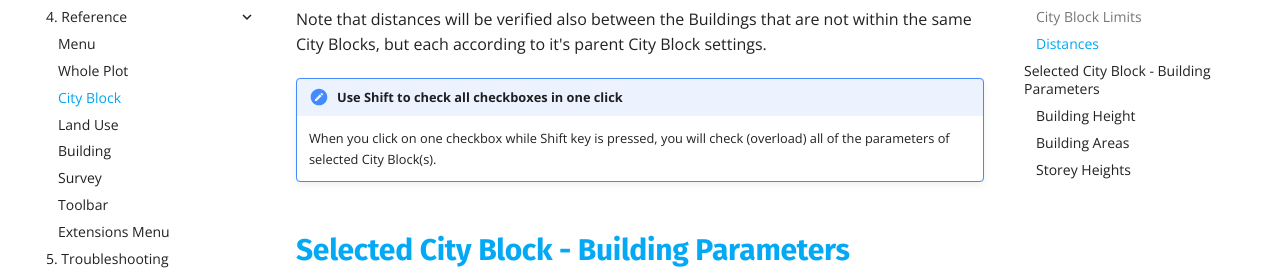
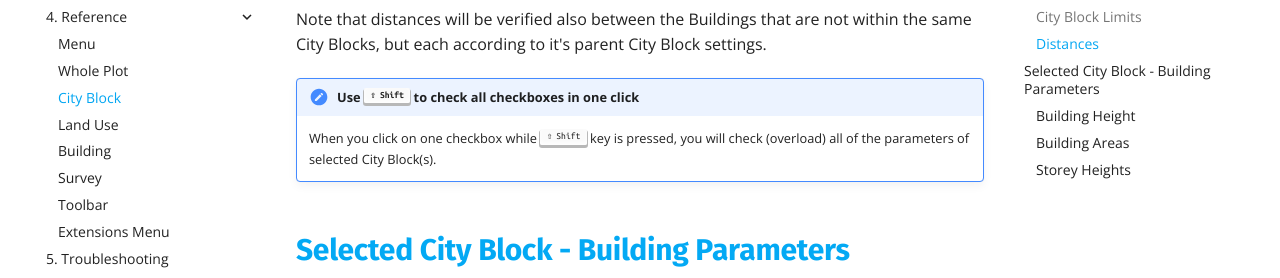
Before and after one commit to Modelur/docs, an MkDocs documentation site: the page built from docs/reference/city_block.md, in a window 1280 px wide and 900 px high, scrolled down 4307 px. Shown: the part 172-450 px from the top of the window. Built offline with MkDocs 1.6.1 and Material for MkDocs 9.7.7, drawn with Linux system fonts in a browser that asks for light colours; old or Windows-style settings are respelled for this version of MkDocs.

```diff
--- a/docs/reference/city_block.md
+++ b/docs/reference/city_block.md
@@ -74,8 +74,8 @@ Minimum distance between Buildings is the absolute distance (in meters or feet)
 
 Note that distances will be verified also between the Buildings that are not within the same City Blocks, but each according to it's parent City Block settings.
 
-!!! hint "Use Shift to check all checkboxes in one click"
-    When you click on one checkbox while Shift key is pressed, you will check (overload) all of the parameters of selected City Block(s).
+!!! hint "Use ++shift++ to check all checkboxes in one click"
+    When you click on one checkbox while ++shift++ key is pressed, you will check (overload) all of the parameters of selected City Block(s).
 
 Selected City Block - Building Parameters
 -----------------------------------------
```
Also changed, not shown: docs/quickstart.md (+3 -0 lines).
